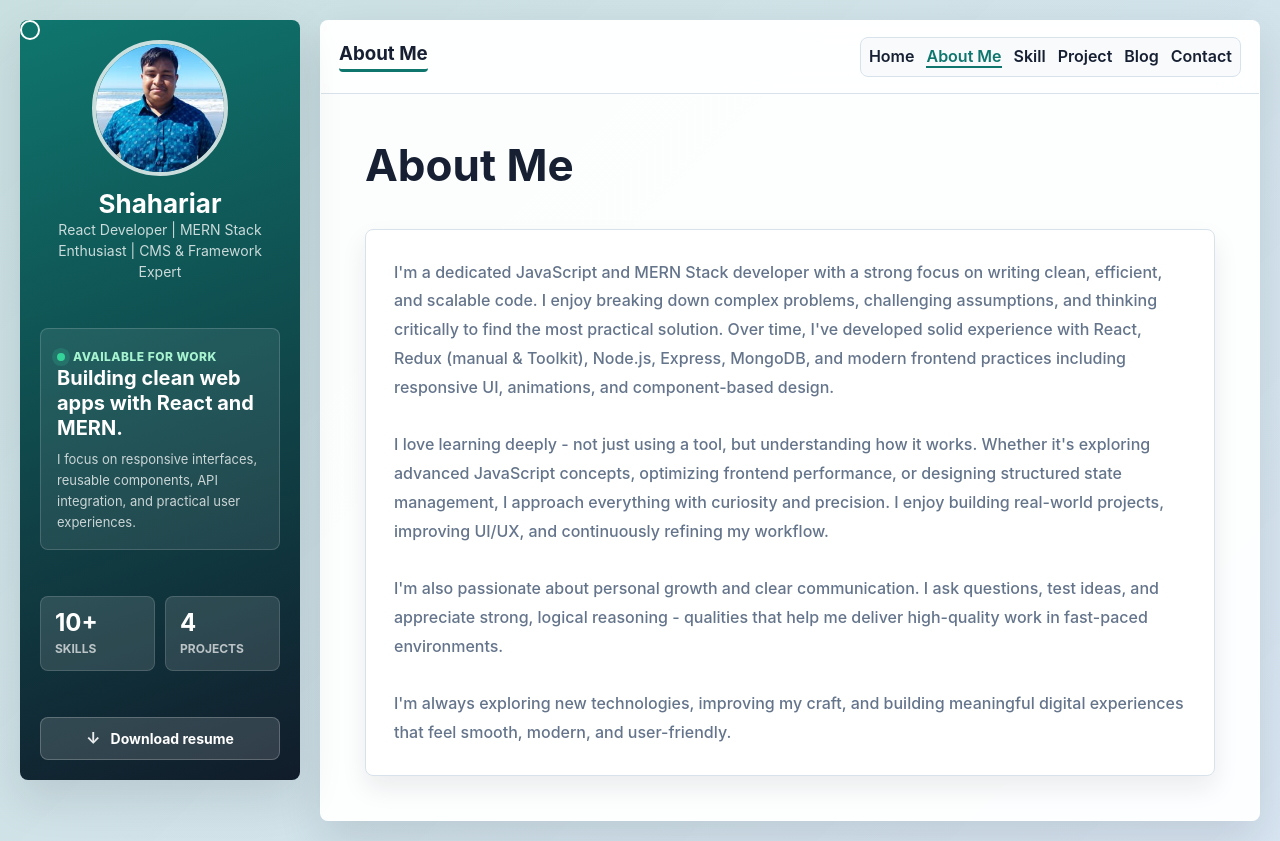
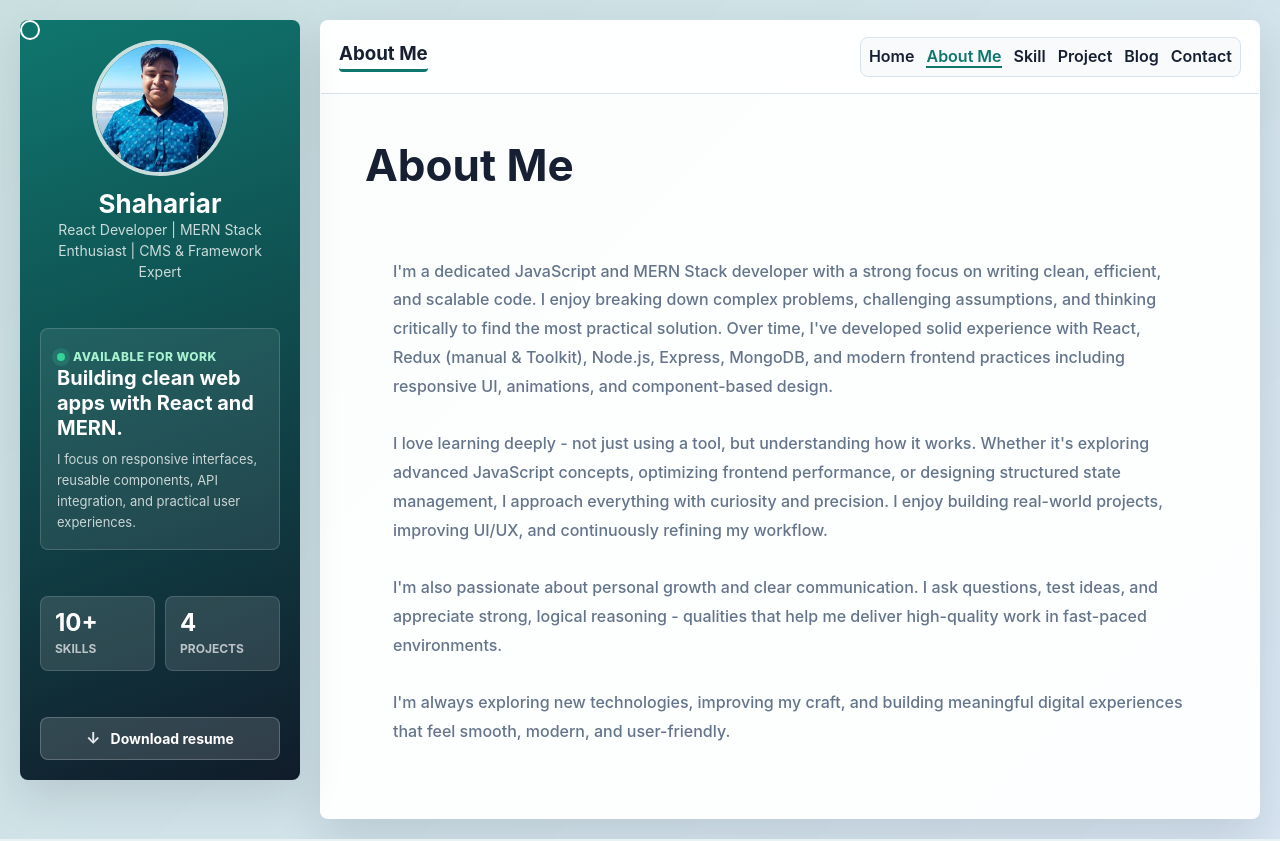
Before and after one commit to shahariar270/portfolio-template, a React (Vite) app in the folder client/: page /about in a window 1280 px wide. Built offline with nearby package versions, Linux system fonts and the light colour scheme; no server answers.

Commit message:
about page css issue fixed

```diff
--- a/client/src/assets/styles/pages/_about.scss
+++ b/client/src/assets/styles/pages/_about.scss
@@ -1,7 +1,7 @@
 .st-portfolio {
     &--about {
         padding: clamp(20px, 4vw, 44px);
-        max-width: 980px;
+        // max-width: 980px;
 
         h2,
         &__paragraph {
@@ -24,11 +24,11 @@
             font-weight: 500;
             line-height: 1.8;
             color: var(--text-secondary);
-            background: var(--surface);
-            border: 1px solid var(--border-color);
+            // background: var(--surface);
+            // border: 1px solid var(--border-color);
             border-radius: 8px;
             padding: clamp(18px, 3vw, 28px);
-            box-shadow: var(--shadow-card);
+            // box-shadow: var(--shadow-card);
         }
     }
 }
```
